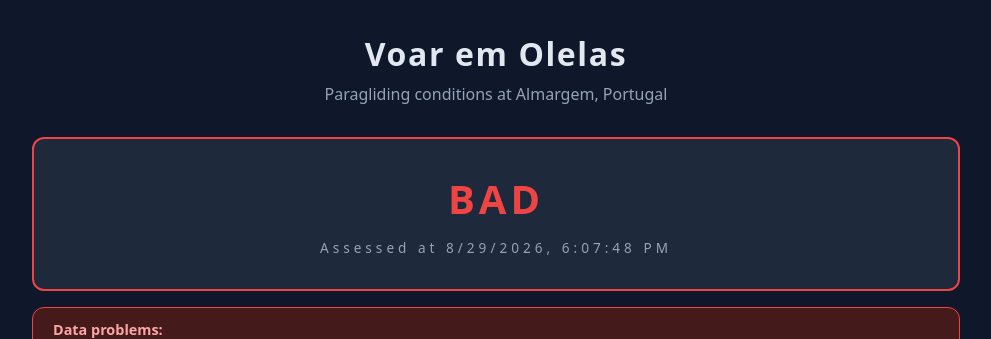
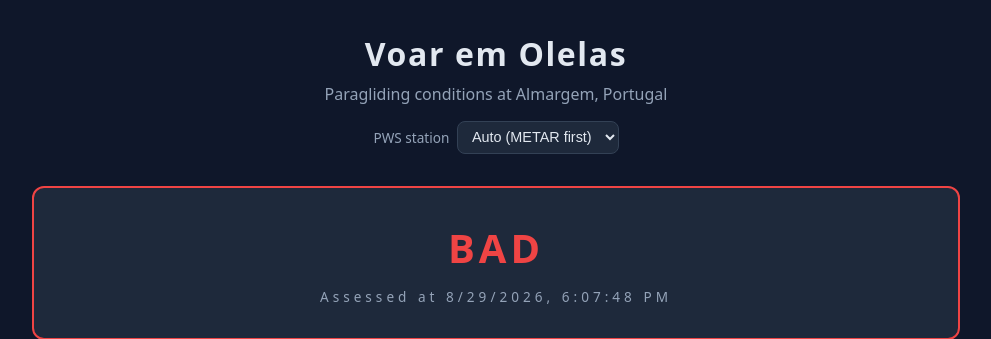
Before and after one commit to marlonsimoni79/voaremolelas, a Flask app: page / in a window 1280 px wide. Shown: the top 339 px of the page, without its empty margins (144-1135 px from the left). Run offline with Flask 3, Linux system fonts and the light colour scheme; data that the repository does not hold is empty.

Commit message:
multi-select da estacao wu

```diff
--- a/app/api/routes.py
+++ b/app/api/routes.py
@@ -8,7 +8,7 @@ import time
 from datetime import datetime, timezone
 from typing import Any, Callable, Dict, Optional, Tuple
 
-from flask import Blueprint, jsonify, render_template
+from flask import Blueprint, jsonify, render_template, request
 
 from app.config import config
 from app.data.allmetsat import AllmetsatClient
@@ -44,6 +44,17 @@ def clear_cache() -> None:
         _cache.clear()
 
 
+def _valid_station_id() -> Optional[str]:
+    """Return the requested PWS station id if it is a configured one, else None."""
+    station = request.args.get("station")
+    if not station:
+        return None
+    for station_id, _label in config.wunderground_stations:
+        if station_id == station:
+            return station
+    return None
+
+
 # Data access functions (module-level so tests can monkeypatch them).
 
 def _is_stale(current: CurrentConditions) -> bool:
@@ -64,6 +75,11 @@ def _fetch_current():
         logger.info("Allmetsat METAR is stale; falling back to Wunderground PWS")
         return WundergroundClient().get_current()
     return current
+
+
+def _fetch_station_current(station_id: str):
+    """Fetch current conditions directly from the selected PWS (no METAR fallback)."""
+    return WundergroundClient(station_id=station_id).get_current()
 
 
 def _fetch_series():
@@ -141,7 +157,7 @@ def _tephigrams_json(tephigrams) -> Optional[list]:
 
 @api.route("/")
 def index():
-    return render_template("index.html")
+    return render_template("index.html", stations=config.wunderground_stations)
 
 
 @api.route("/api/weather")
@@ -157,7 +173,11 @@ def weather():
             errors.append(f"{key}: {exc}")
             return None
 
-    current = guarded("current", _fetch_current)
+    station = _valid_station_id()
+    if station:
+        current = guarded(f"current:{station}", lambda: _fetch_station_current(station))
+    else:
+        current = guarded("current", _fetch_current)
     series = guarded("series", _fetch_series)
     rain_now = guarded("rain_now", _fetch_rain_now)
     rain_forecast = guarded("rain_forecast", _fetch_rain_forecast)
--- a/app/config.py
+++ b/app/config.py
@@ -37,6 +37,8 @@ class Config:
     wunderground_api_key: str = "53b89abc03d14d7ab89abc03d1dd7ab6"
     wunderground_station_id: str = "IPEROP1"
     wunderground_page: str = "https://www.wunderground.com/dashboard/pws/IPEROP1?cm_ven=localwx_pwsdash"
+    # Selectable PWS stations: (station_id, display label)
+    wunderground_stations: tuple = (("IPEROP1", "IPEROP1"), ("IALMAR8", "IALMAR8"))
 
     # Flying criteria
     wind_min_kmh: float = 15.0
--- a/static/css/style.css
+++ b/static/css/style.css
@@ -26,6 +26,24 @@ header {
 h1 { margin: 0; font-size: 2rem; letter-spacing: 0.05em; }
 
 .subtitle { color: var(--muted); margin: 0.5rem 0 0; }
+
+.station-select {
+  display: inline-flex;
+  align-items: center;
+  gap: 0.5rem;
+  margin-top: 1rem;
+}
+
+.station-label { color: var(--muted); font-size: 0.85rem; }
+
+#station {
+  background: var(--card);
+  color: var(--text);
+  border: 1px solid var(--border);
+  border-radius: 8px;
+  padding: 0.4rem 0.6rem;
+  font-size: 0.9rem;
+}
 
 main {
   max-width: 960px;
--- a/static/js/app.js
+++ b/static/js/app.js
@@ -7,6 +7,9 @@ const SOURCE_LABELS = {
   wunderground: "Wunderground (IPEROP1)",
   windguru: "Windguru",
 };
+
+const STATION_KEY = "pws-station";
+const stationSelect = document.getElementById("station");
 
 function compass(deg) {
   if (deg == null) return "?";
@@ -76,7 +79,10 @@ function renderSource(current) {
     el.textContent = "";
     return;
   }
-  const label = SOURCE_LABELS[current.source] || current.source;
+  const station = stationSelect ? stationSelect.value : "";
+  const label = station
+    ? `Wunderground (${station})`
+    : SOURCE_LABELS[current.source] || current.source;
   el.textContent = `Weather source: ${label} · Rain: Open-Meteo`;
 }
 
@@ -245,7 +251,11 @@ function renderTephigrams(tephigrams) {
 
 async function refresh() {
   try {
-    const resp = await fetch("/api/weather");
+    const station = stationSelect ? stationSelect.value : "";
+    const url = station
+      ? `/api/weather?station=${encodeURIComponent(station)}`
+      : "/api/weather";
+    const resp = await fetch(url);
     if (!resp.ok) throw new Error(`HTTP ${resp.status}`);
     const data = await resp.json();
     renderVerdict(data.assessment);
@@ -265,5 +275,14 @@ async function refresh() {
   }
 }
 
+if (stationSelect) {
+  const saved = localStorage.getItem(STATION_KEY);
+  if (saved) stationSelect.value = saved;
+  stationSelect.addEventListener("change", () => {
+    localStorage.setItem(STATION_KEY, stationSelect.value);
+    refresh();
+  });
+}
+
 refresh();
 setInterval(refresh, REFRESH_MS);
--- a/templates/index.html
+++ b/templates/index.html
@@ -11,6 +11,15 @@
   <header>
     <h1>Voar em Olelas</h1>
     <p class="subtitle">Paragliding conditions at Almargem, Portugal</p>
+    <label class="station-select">
+      <span class="station-label">PWS station</span>
+      <select id="station">
+        <option value="">Auto (METAR first)</option>
+        {% for station_id, label in stations %}
+        <option value="{{ station_id }}">{{ label }}</option>
+        {% endfor %}
+      </select>
+    </label>
   </header>
 
   <main>
```
Also changed, not shown: tests/test_api.py (+49 -0 lines), tests/test_wunderground.py (+19 -0 lines).
